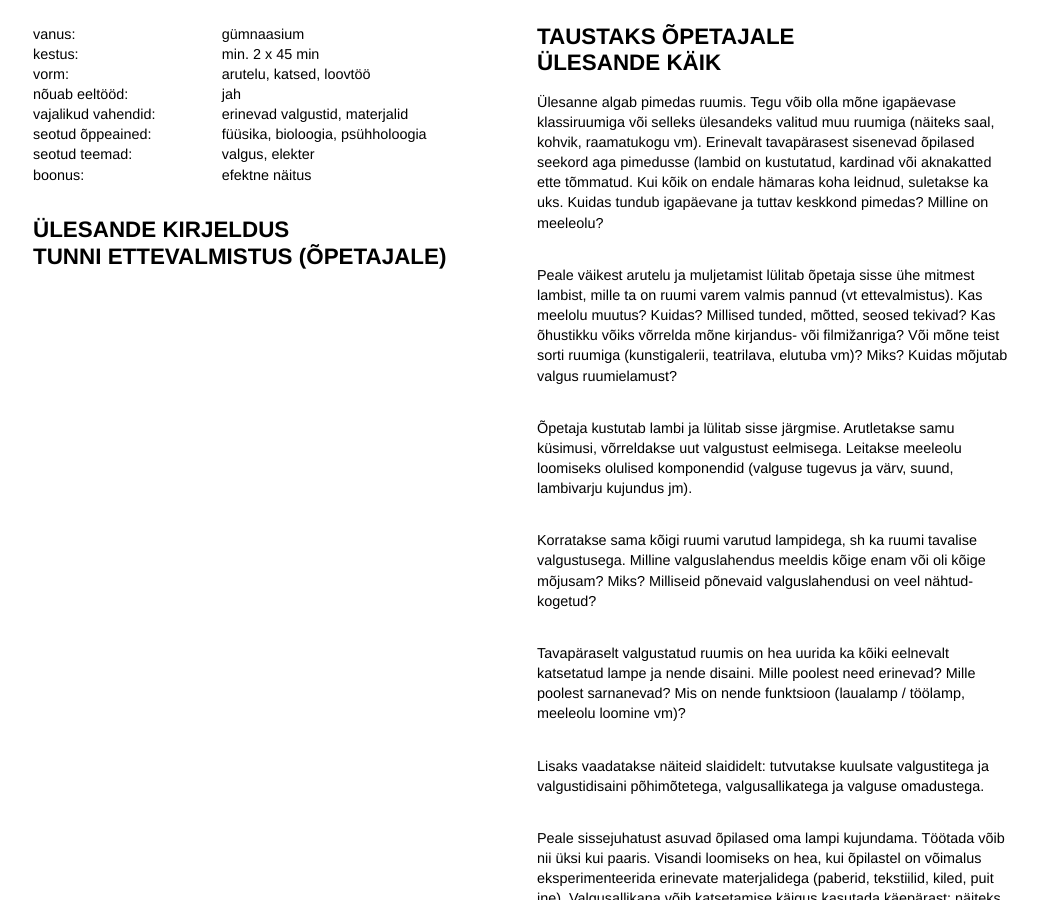
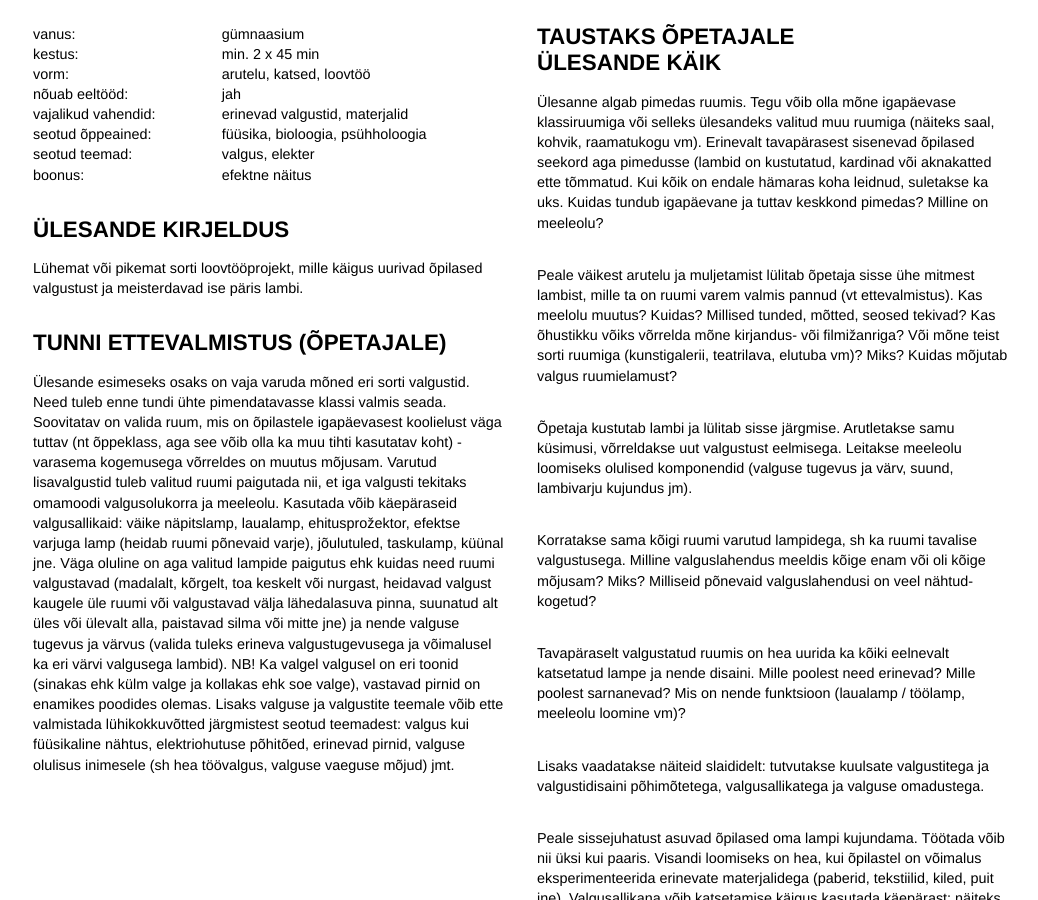
Before and after one commit to ruumiharidus/ruumiharidus.github.io, a Jekyll site: the page built from _posts/2015-12-18-saagu-valgus.md, in a window 1280 px wide and 900 px high, scrolled down 892 px. Shown: the whole window, without its empty margins (103-1141 px from the left). Built offline with Jekyll 4.4.1, drawn with Linux system fonts in a browser that asks for light colours; nearby versions of some CDN libraries.

Commit message:
Updated 2015-12-18-saagu-valgus.md

```diff
--- a/_posts/2015-12-18-saagu-valgus.md
+++ b/_posts/2015-12-18-saagu-valgus.md
@@ -20,10 +20,10 @@ seotud teemad:		| valgus, elekter
 boonus:				| efektne näitus
 
 #### Ülesande kirjeldus
-
+Lühemat või pikemat sorti loovtööprojekt, mille käigus uurivad õpilased valgustust ja meisterdavad ise päris lambi.
 
 #### Tunni ettevalmistus (õpetajale)
-
+Ülesande esimeseks osaks on vaja varuda mõned eri sorti valgustid. Need tuleb enne tundi ühte pimendatavasse klassi valmis seada. Soovitatav on valida ruum, mis on õpilastele igapäevasest koolielust väga tuttav (nt õppeklass, aga see võib olla ka muu tihti kasutatav koht) - varasema kogemusega võrreldes on muutus mõjusam. Varutud lisavalgustid tuleb valitud ruumi paigutada nii, et iga valgusti tekitaks omamoodi valgusolukorra ja meeleolu. Kasutada võib käepäraseid valgusallikaid: väike näpitslamp, laualamp, ehitusprožektor, efektse varjuga lamp (heidab ruumi põnevaid varje), jõulutuled, taskulamp, küünal jne. Väga oluline on aga valitud lampide paigutus ehk kuidas need ruumi valgustavad (madalalt, kõrgelt, toa keskelt või nurgast, heidavad valgust kaugele üle ruumi või valgustavad välja lähedalasuva pinna, suunatud alt üles või ülevalt alla, paistavad silma või mitte jne) ja nende valguse tugevus ja värvus (valida tuleks erineva valgustugevusega ja võimalusel ka eri värvi valgusega lambid). NB! Ka valgel valgusel on eri toonid (sinakas ehk külm valge ja kollakas ehk soe valge), vastavad pirnid on enamikes poodides olemas. Lisaks valguse ja valgustite teemale võib ette valmistada lühikokkuvõtted järgmistest seotud teemadest: valgus kui füüsikaline nähtus, elektriohutuse põhitõed, erinevad pirnid, valguse olulisus inimesele (sh hea töövalgus, valguse vaeguse mõjud) jmt.
 
 </section>
 
```
